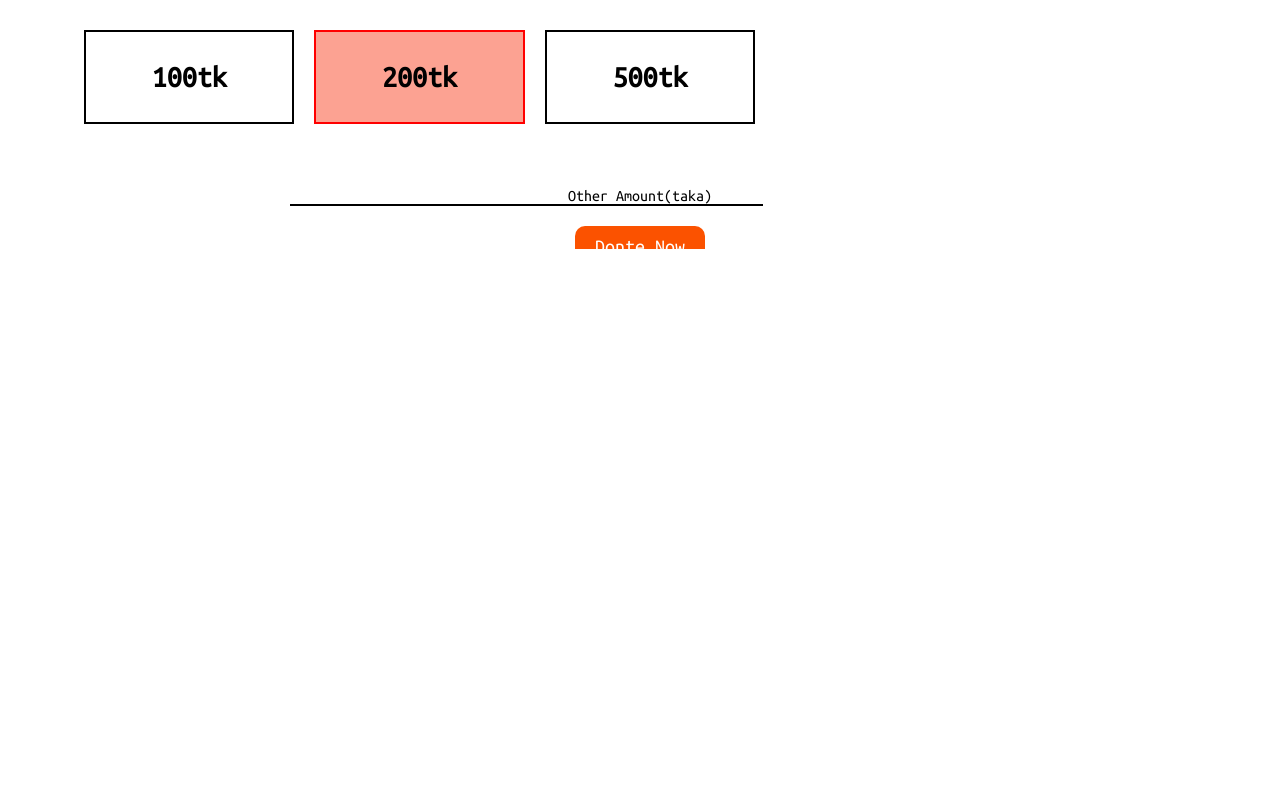
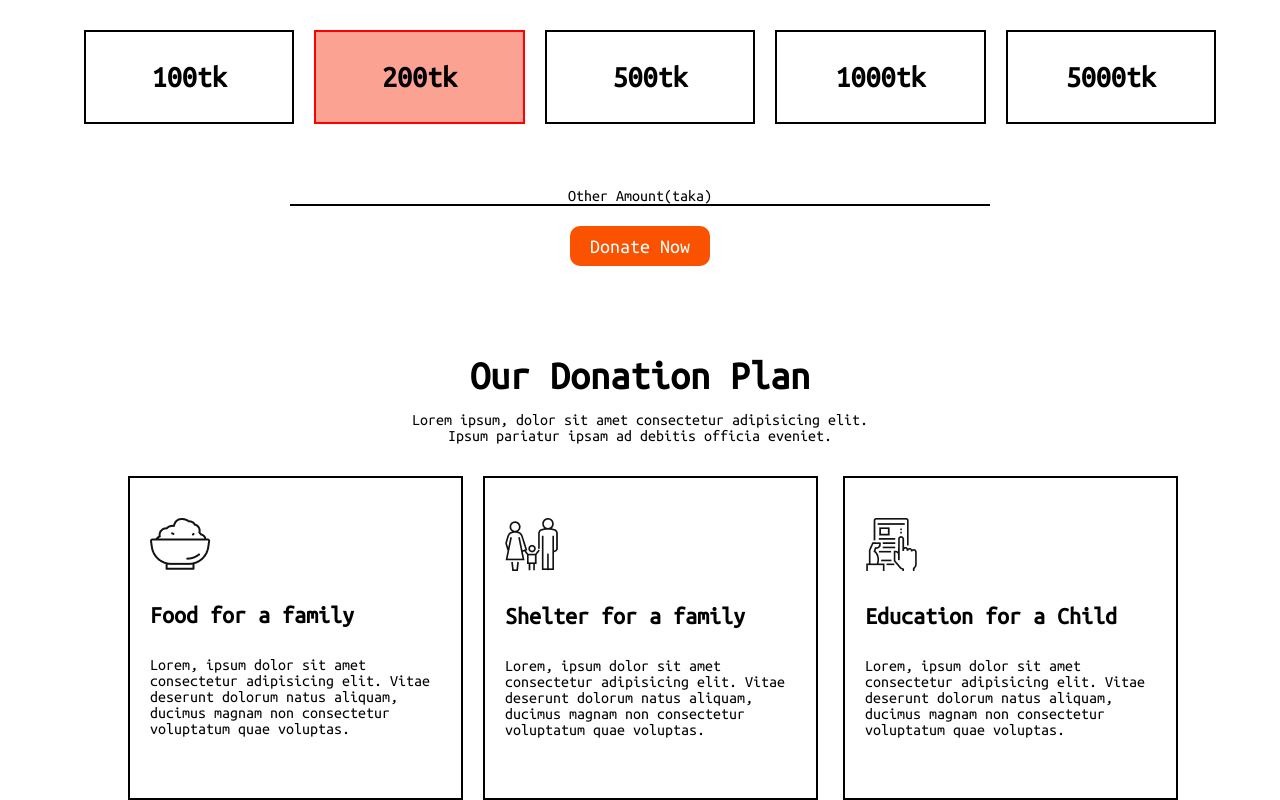
Before and after one commit to NahidulNoman/assignment, a plain HTML site: page index.html in a window 1280 px wide. Shown: the part 1022-1822 px from the top of the page. Before the commit the page ends 1418 px from the top, so only its background shows below. Drawn offline with Linux system fonts and the light colour scheme; a web font is replaced by a local one.

Commit message:
3rd section added

```diff
--- a/index.html
+++ b/index.html
@@ -11,6 +11,7 @@
     <title>Donation-Site</title>
 </head>
 <body>
+    <!-- section -->
 <section class="header">
     <div class="header-content">
         <h1>let's help those <br> who are more in need</h1>
@@ -20,7 +21,7 @@
         <a class="button" href="">Donate Now</a>
     </div>
 </section>
-<!-- section -->
+
 <section class="donate-day">
     <div class="donate-content">
         <h1>Donate Today</h1>
@@ -46,20 +47,46 @@
                    </div>
             </div>
 
-               <div class="taka">
+             <div class="taka">
                 Other Amount(taka)
                </div>
                <div class="btn">
-                <a class="button" href="">
-                Donte Now
-               </a>
+                <a class="button" href="">Donate Now</a>
                </div>
 
         </div>
 </section>
 <section class="plan">
-    <div class="donation-plan"><h1>Our Donation Plan</h1>
-        <p>Lorem ipsum, dolor sit amet consectetur adipisicing elit. Ipsum pariatur ipsam ad debitis officia eveniet.</p></div>
+    <div class="donate-content">
+        <h1>Our Donation Plan</h1>
+        <br>
+        <p>Lorem ipsum, dolor sit amet consectetur adipisicing elit. <br> Ipsum pariatur ipsam ad debitis officia eveniet.</p><br><br>
+    </div>
+
+<div class="all-box-container">
+
+    <div id="container1" class="box-container">
+        <img src="images/food.png" alt="">
+        <h1>Food for a family</h1>
+        <p>Lorem, ipsum dolor sit amet consectetur adipisicing elit. Vitae deserunt dolorum natus aliquam, ducimus magnam non consectetur voluptatum quae voluptas.
+        </p>
+    </div>
+
+    <div id="container2" class="box-container">
+        <img src="images/shelter.png" alt="">
+        <h1>Shelter for a family</h1>
+        <p>Lorem, ipsum dolor sit amet consectetur adipisicing elit. Vitae deserunt dolorum natus aliquam, ducimus magnam non consectetur voluptatum quae voluptas.
+        </p>
+    </div>
+
+    <div id="container" class="box-container">
+    <img src="images/Frame-1.png" alt="">
+    <h1>Education for a Child</h1>
+    <p>Lorem, ipsum dolor sit amet consectetur adipisicing elit. Vitae deserunt dolorum natus aliquam, ducimus magnam non consectetur voluptatum quae voluptas.
+    </p>
+    </div>
+
+    </div>
 
 </section>
 
--- a/style.css
+++ b/style.css
@@ -3,15 +3,15 @@
     margin:0;
     padding:0;
     font-family: 'Finlandica', sans-serif;
-font-family: 'Oswald', sans-serif;
-font-family: 'Poppins', sans-serif;
-font-family: 'Ubuntu Mono', monospace;
+    font-family: 'Oswald', sans-serif;
+    font-family: 'Poppins', sans-serif;
+    font-family: 'Ubuntu Mono', monospace;
 
 }
 
-
+/* section1 */
 .header{
-    background-image: linear-gradient(transparent,rgb(49, 48, 48)), url(images/donation4.jpg);
+    background-image: linear-gradient(transparent,rgb(49, 48, 48)), url(images/donation9.jpg);
     width: 100%;
     height:100vh;
     background-size: cover;
@@ -88,9 +88,44 @@ font-size: 20px;
     background-color: #fca292;
     border: 2px solid red;
 }
+/* section3 */
 .plan{
     margin-top: 100px;
 }
 .donation-plan{
-    margin:0 auto;text-align: center;
+    margin:0 auto;
+    text-align: center;
 }
+.all-box-container{
+    padding-left: 10%;
+     display:flex;
+     margin:0 auto;
+}
+.box-container{
+    width:27%;
+    border:2px solid black;
+    padding:10px;
+    height:300px;
+
+}
+.box-container img{
+    margin-left:10px;
+    margin-top:30px;
+    margin-bottom:30px
+}
+.box-container h1{
+    margin-left:10px;
+    margin-bottom:30px
+}
+.box-container p{
+    margin-left:10px
+}
+#container1{
+    margin-right:20px
+}
+#container2{
+    margin-right:25px
+}
+#container3{
+    margin-right:25px
+}
```
Also changed, not shown: images/Frame-1.png (added), images/food.png (added), images/shelter.png (added).
